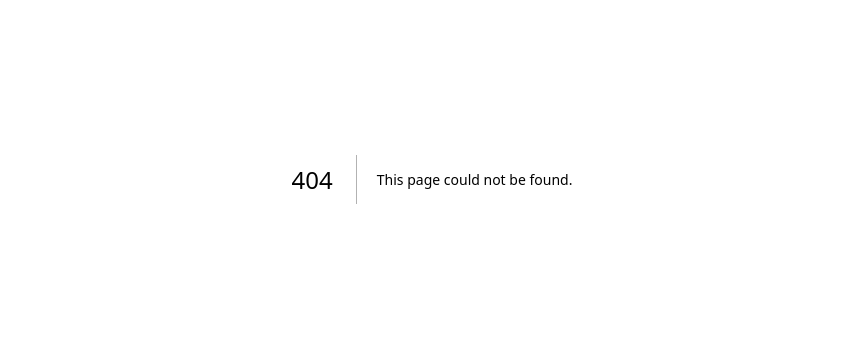
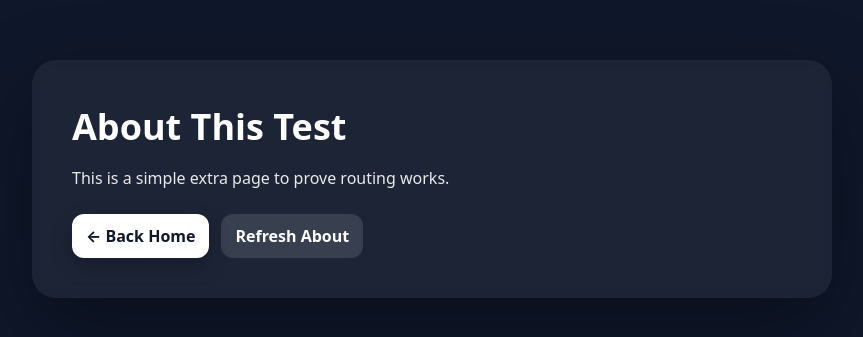
Before and after one commit to Ayush-Gole8/testing, a Next.js app: page /about in a window 1280 px wide. Before the commit this address had no page. Shown: the part 221-558 px from the top of the page, without its empty margins (208-1071 px from the left). Built offline with nearby package versions, Linux system fonts and the light colour scheme.

Commit message:
01 added new page

```diff
--- /dev/null
+++ b/app/about/page.tsx
@@ -0,0 +1,62 @@
+import Link from "next/link";
+
+export default function AboutPage() {
+  return (
+    <div
+      style={{
+        minHeight: "100vh",
+        display: "grid",
+        placeItems: "center",
+        background: "#0f172a",
+        color: "#fff",
+        fontFamily:
+          "ui-sans-serif, system-ui, -apple-system, Segoe UI, Roboto, Helvetica, Arial, Apple Color Emoji, Segoe UI Emoji",
+      }}
+    >
+      <main
+        style={{
+          width: "min(800px, 92vw)",
+          padding: "40px",
+          borderRadius: 24,
+          backdropFilter: "blur(8px)",
+          background: "rgba(255,255,255,0.06)",
+          boxShadow: "0 30px 80px rgba(0,0,0,0.35)",
+        }}
+      >
+        <h1 style={{ fontSize: 36, fontWeight: 800, margin: 0 }}>About This Test</h1>
+        <p style={{ marginTop: 12, opacity: 0.9 }}>
+          This is a simple extra page to prove routing works.
+        </p>
+        <div style={{ marginTop: 24, display: "flex", gap: 12, flexWrap: "wrap" }}>
+          <Link
+            href="/"
+            style={{
+              color: "#111827",
+              textDecoration: "none",
+              background: "#ffffff",
+              padding: "10px 14px",
+              borderRadius: 12,
+              fontWeight: 700,
+              boxShadow: "0 8px 20px rgba(0,0,0,0.25)",
+            }}
+          >
+            ← Back Home
+          </Link>
+          <Link
+            href="/about"
+            style={{
+              color: "#fff",
+              textDecoration: "none",
+              background: "rgba(255,255,255,0.12)",
+              padding: "10px 14px",
+              borderRadius: 12,
+              fontWeight: 600,
+            }}
+          >
+            Refresh About
+          </Link>
+        </div>
+      </main>
+    </div>
+  );
+}
--- a/app/page.tsx
+++ b/app/page.tsx
@@ -133,6 +133,19 @@ export default function Home() {
 
         <footer style={{ marginTop: 32, display: "flex", gap: 12, flexWrap: "wrap" }}>
           <a
+            href="/about"
+            style={{
+              color: "#fff",
+              textDecoration: "none",
+              background: "rgba(255,255,255,0.12)",
+              padding: "10px 14px",
+              borderRadius: 12,
+              fontWeight: 600,
+            }}
+          >
+            About Page →
+          </a>
+          <a
             href="https://nextjs.org/"
             target="_blank"
             rel="noopener noreferrer"
```
